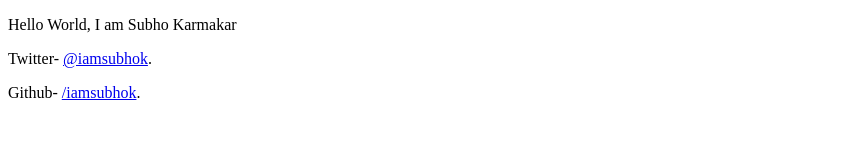
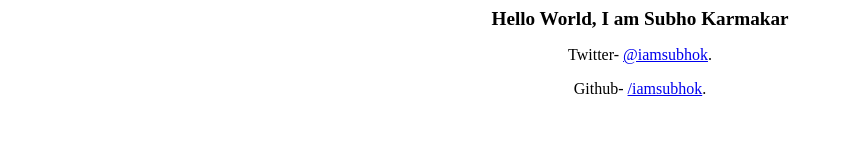
Before and after one commit to iamSubhoK/iamsubhok.github.io, a plain HTML site: page index.html in a window 1280 px wide. Shown: the whole page, without its empty margins (0-844 px from the left). Drawn offline with Linux system fonts and the light colour scheme.

Commit message:
Update index.html

```diff
--- a/index.html
+++ b/index.html
@@ -4,10 +4,13 @@
     <title>i am subho k</title>
   </head>
    <body>
+     <center>
      <div>
-       <p>Hello World, I am Subho Karmakar</p>
+       <b><big>Hello World, I am Subho Karmakar</big></b>
+       <br>
        <p>Twitter- <a href="https://twitter.com/iamsubhok">@iamsubhok</a>.</p>
        <p>Github- <a href="https://github.com/iamsubhok">/iamsubhok</a>.</p>
      </div>
+     </center>
   </body>
 </html>
```
